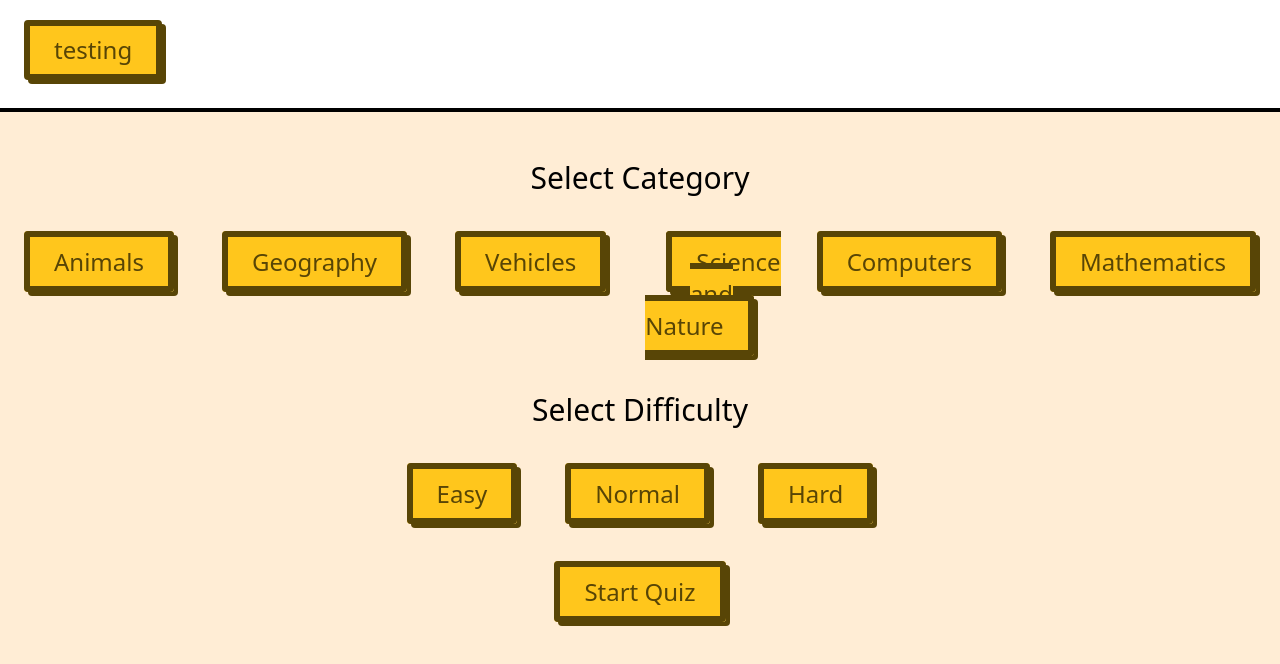
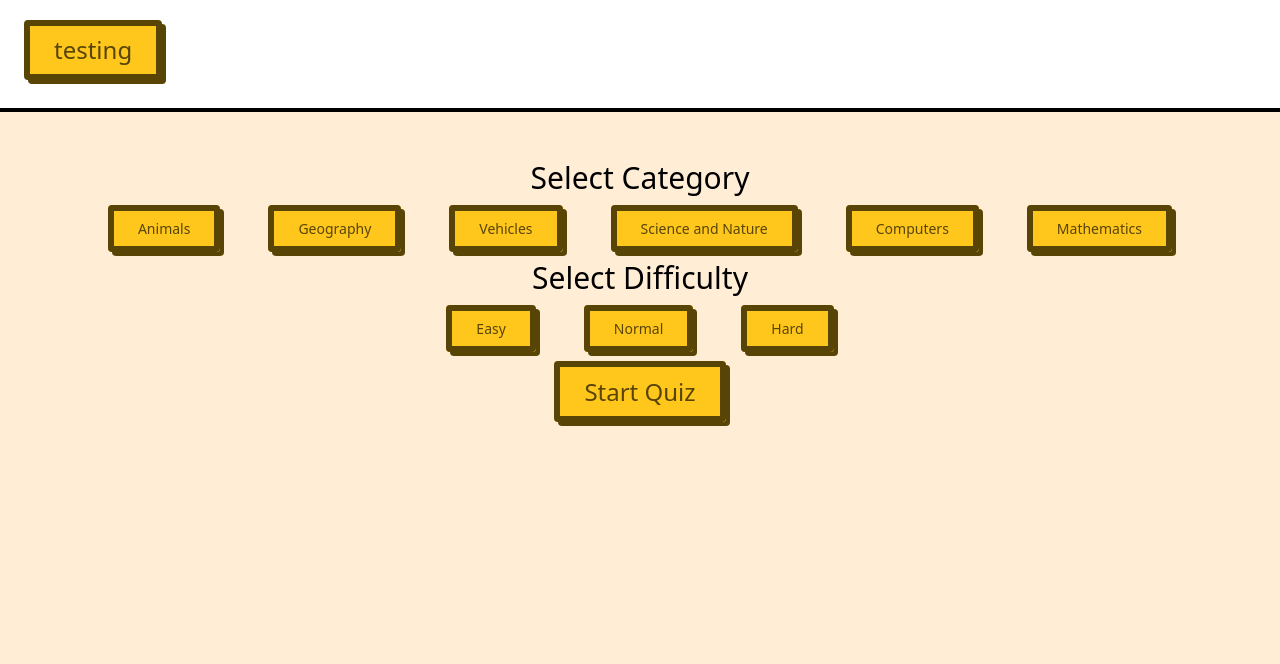
Before and after one commit to shaikhyakubhossain/quiz-app, a Next.js app: page / in a window 1280 px wide. Shown: the top 664 px of the page. Built offline with nearby package versions, Linux system fonts and the light colour scheme.

Commit message:
Improve Btn component, Update QuestionSettings css

```diff
--- a/src/app/component/Btn/btn.component.tsx
+++ b/src/app/component/Btn/btn.component.tsx
@@ -1,12 +1,15 @@
 import styles from './btn.module.scss';
 
 type PropsType = {
-    onClick?: (event: React.MouseEvent<HTMLSpanElement>) => void
-    children: React.ReactNode
+    onClick?: (event: React.MouseEvent<HTMLSpanElement>) => void,
+    children: React.ReactNode,
+    customTW?: string,
+    customBgColor?: string
 }
 
 export default function Btn(props: PropsType): JSX.Element {
+
     return (
-        <span className={`${styles.mainContainer} ${styles.whenActive} my-6 mx-6 px-6 py-2 rounded font-medium text-2xl`} onClick={props.onClick}>{props.children}</span>
+        <span className={`${styles.mainContainer} ${styles.whenActive} my-6 mx-6 px-6 py-2 rounded font-medium text-2xl ` + props.customTW} style={{backgroundColor: props.customBgColor}} onClick={props.onClick}>{props.children}</span>
     );
 }
--- a/src/app/component/QuestionSettings/question-settings.component.tsx
+++ b/src/app/component/QuestionSettings/question-settings.component.tsx
@@ -12,20 +12,20 @@ export default function QuestionSettings(props: propsType): JSX.Element {
     return (
         <div className={`${styles.mainContainer}`}>
             <div className={`text-3xl`}>Select Category</div>
-            <div className={`${styles.categoryContainer} flex justify-center overflow-hidden mx-auto`}>
+            <div className={`${styles.categoryContainer} flex justify-center flex-wrap `}>
                 {
                     categoriesList.map((item, index): JSX.Element => {
                         return(
-                            <div key={index}><Btn onClick={() => props.setCategory('category=' + item.value)}>{item.title}</Btn></div>
+                            <div key={index}><Btn customTW="text-sm" onClick={() => props.setCategory('category=' + item.value)}>{item.title}</Btn></div>
                         )
                     })
                 }
             </div>
             <div className={`text-3xl`}>Select Difficulty</div>
             <div className={`${styles.difficultyContainer} flex justify-center overflow-hidden mx-auto mb-4`}>
-                    <div><Btn onClick={() => props.setDifficulty('difficulty=easy')}>Easy</Btn></div>
-                    <div><Btn onClick={() => props.setDifficulty('difficulty=medium')}>Normal</Btn></div>
-                    <div><Btn onClick={() => props.setDifficulty('difficulty=hard')}>Hard</Btn></div>
+                    <div><Btn customTW="text-sm" onClick={() => props.setDifficulty('difficulty=easy')}>Easy</Btn></div>
+                    <div><Btn customTW="text-sm" onClick={() => props.setDifficulty('difficulty=medium')}>Normal</Btn></div>
+                    <div><Btn customTW="text-sm" onClick={() => props.setDifficulty('difficulty=hard')}>Hard</Btn></div>
             </div>
         </div>
     )
--- a/src/app/component/QuestionSettings/question-settings.module.scss
+++ b/src/app/component/QuestionSettings/question-settings.module.scss
@@ -1,16 +1,7 @@
-
-
 .categoryContainer > div {
-    margin: 50px 0 50px 0;
-}
-
-.categoryContainer {
+    margin: 20px 0 20px 0;
 }
 
 .difficultyContainer > div {
-    margin: 50px 0 50px 0;
+    margin: 20px 0 20px 0;
 }
-
-.difficultyContainer {
-
-}
```
